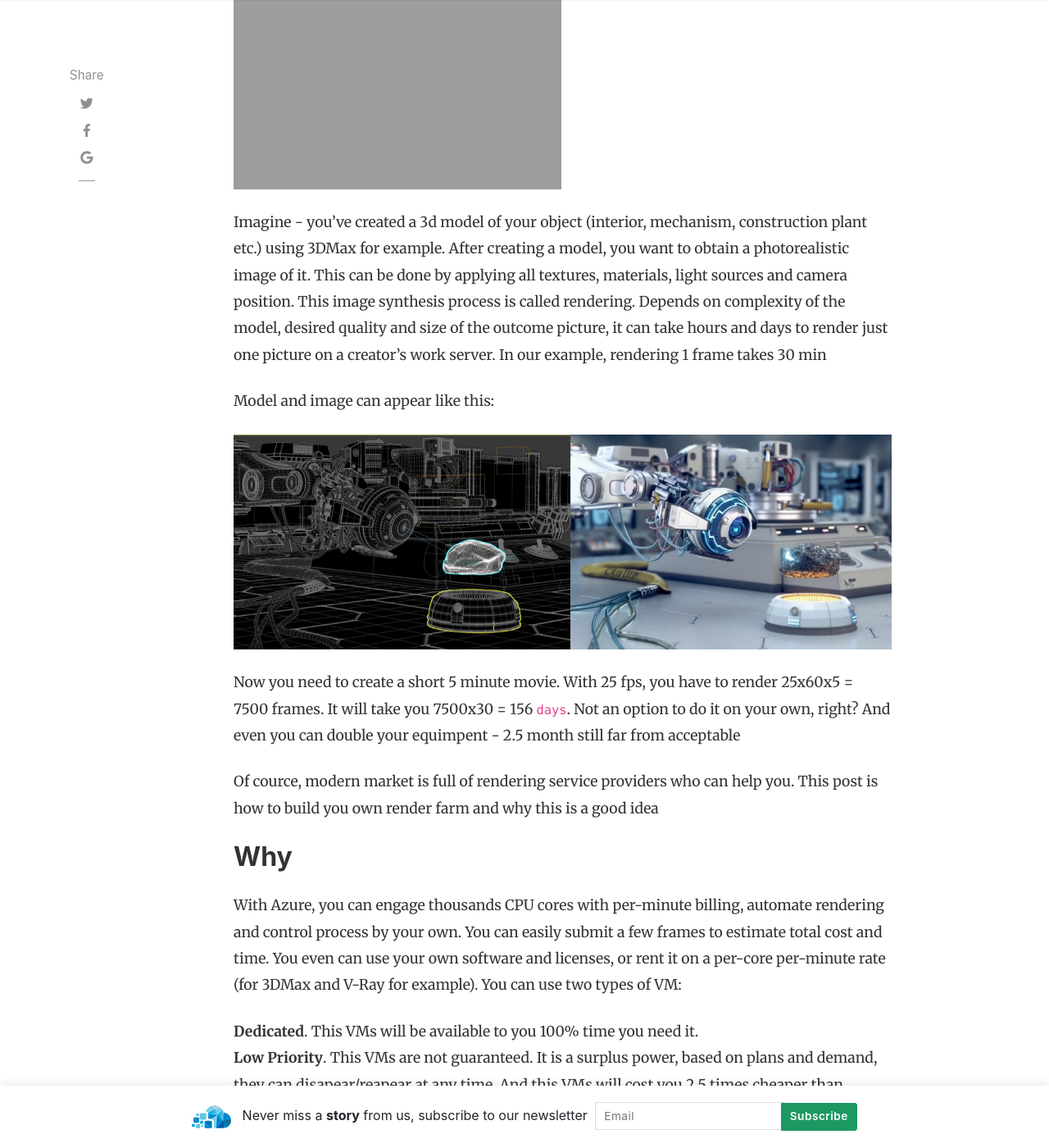
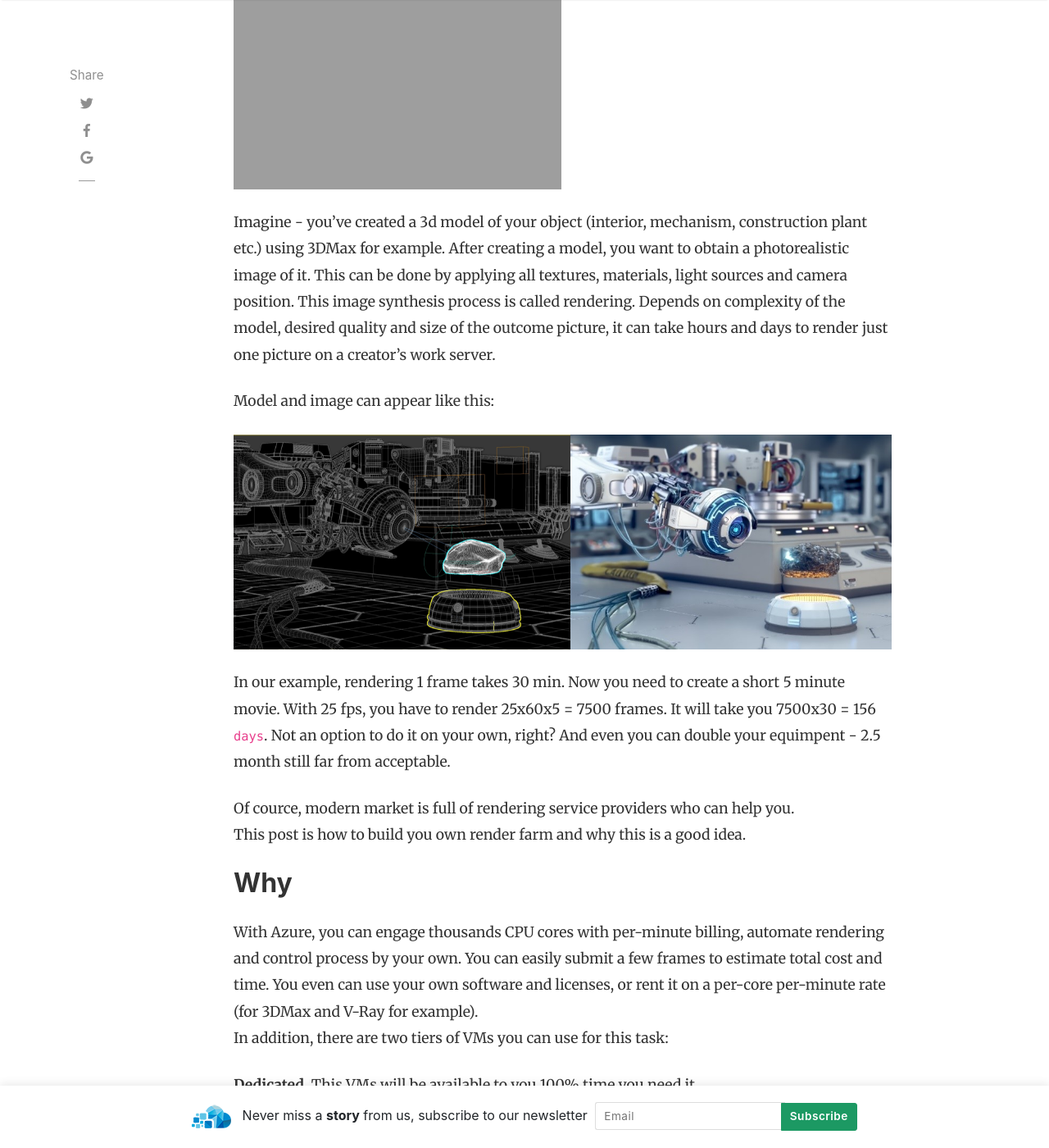
Before and after one commit to AzCEE/azcee.github.io, a Jekyll site: the page built from _posts/2019-02-08-Rendering.md, in a window 1280 px wide and 1400 px high, scrolled down 350 px. Shown: the whole window at 82% size. Built offline with Jekyll 4.4.1, drawn with Linux system fonts in a browser that asks for light colours; nearby versions of some CDN libraries; comment, search, counter and statistics services are not loaded; some of the changed text lies outside the part shown.

Commit message:
Update 2019-02-08-Rendering.md

```diff
--- a/_posts/2019-02-08-Rendering.md
+++ b/_posts/2019-02-08-Rendering.md
@@ -10,28 +10,27 @@
 
 Imagine - you've created a 3d model of your object (interior, mechanism, construction plant etc.) using 3DMax for example. After creating a model, you want to obtain a photorealistic image of it. This can be done by applying all textures, materials, light sources and camera position.
 This image synthesis process is called rendering. Depends on complexity of the model, desired quality and size of the outcome picture, it can take hours and days to render just one picture on a creator’s work server.
-In our example, rendering 1 frame takes 30 min
 
 Model and image can appear like this:
 
 ![Model and render](/assets/users/sergeyperus/model-and-frame.png)
 
-Now you need to create a short 5 minute movie. With 25 fps, you have to render 25x60x5 = 7500 frames. It will take you 7500x30 = 156 `days`.
-Not an option to do it on your own, right? And even you can double your equimpent - 2.5 month still far from acceptable
+In our example, rendering 1 frame takes 30 min. Now you need to create a short 5 minute movie. With 25 fps, you have to render 25x60x5 = 7500 frames. It will take you 7500x30 = 156 `days`.
+Not an option to do it on your own, right? And even you can double your equimpent - 2.5 month still far from acceptable.
 
 Of cource, modern market is full of rendering service providers who can help you.
-This post is how to build you own render farm and why this is a good idea
+This post is how to build you own render farm and why this is a good idea.
 
 ## Why
 
 With Azure, you can engage thousands CPU cores with per-minute billing, automate rendering and control process by your own.
 You can easily submit a few frames to estimate total cost and time. You even can use your own software and licenses, or rent it on a per-core per-minute rate (for 3DMax and V-Ray for example).
-You can use two types of VM:
+In addition, there are two tiers of VMs you can use for this task:
 
 **Dedicated**. This VMs will be available to you 100% time you need it.
-**Low Priority**. This VMs are not guaranteed. It is a surplus power, based on plans and demand, they can disapear/reapear at any time. And this VMs will cost you 2.5 times cheaper than **Dedicated**. When you need huge ammount of parallel vCPU, it is a perfect resource
-
-And, of course, you don't have to pay to 3rd party provider doing this job. So, let's rock!
+**Low Priority**. This VMs are not guaranteed. It is a surplus power, based on plans and demand, they can disapear/reapear at any time. And this VMs will cost you `2.5 times cheaper` than **Dedicated**. When you need huge ammount of parallel vCPU, it is a perfect resource.
+According to my customers, this approach is 40-60% cheaper than market average, 2-7 times faster and you can control all process.
+So, why you have to pay to 3rd party provider doing this job?. Let's rock!
 
 ## How
 
@@ -117,7 +115,7 @@
 Our pool is created and ready for rendering. But in my case, some 3ds Max plug-ins were missing (Multiscatter and CityTraffic). So, let's add them. Also,
 here I will show how to install automatically GPU and CUDA drivers on NC series VM
 
-#### Additional plug-ins
+##### Additional plug-ins
 Both my plugins do not require additional license for rendering node. So all I have do to is to copy relevant dlo's to the Plugin folder.
 First, i need to made a zip archive with both files. I will name it *3dsmaxplugins.zip*. Next, I will create a package in *Batch Explorer* with same name
 and *version 1* with this zip attached.
@@ -159,15 +157,14 @@
 
 ![AzureBatch](/assets/users/sergeyperus/Newjob.png)
 
-In a few minutes you can see the heatmap with all active VMs in your pool. Also, you can make remote connection to any node and see what is going on.
-
+In a few minutes you can see the heatmap with all active VMs in your pool.
 ![Heatmap](/assets/users/sergeyperus/heatmap.png)
 
 Moreover, you can make a remote connection to any VM ang figure out what is going on
 
 ![Cpuload](/assets/users/sergeyperus/cpuload.png)
 
-
+Now, its time
 
 
 
```
Also changed, not shown: other parts of _posts/2019-02-08-Rendering.md (+3 -4 lines).
